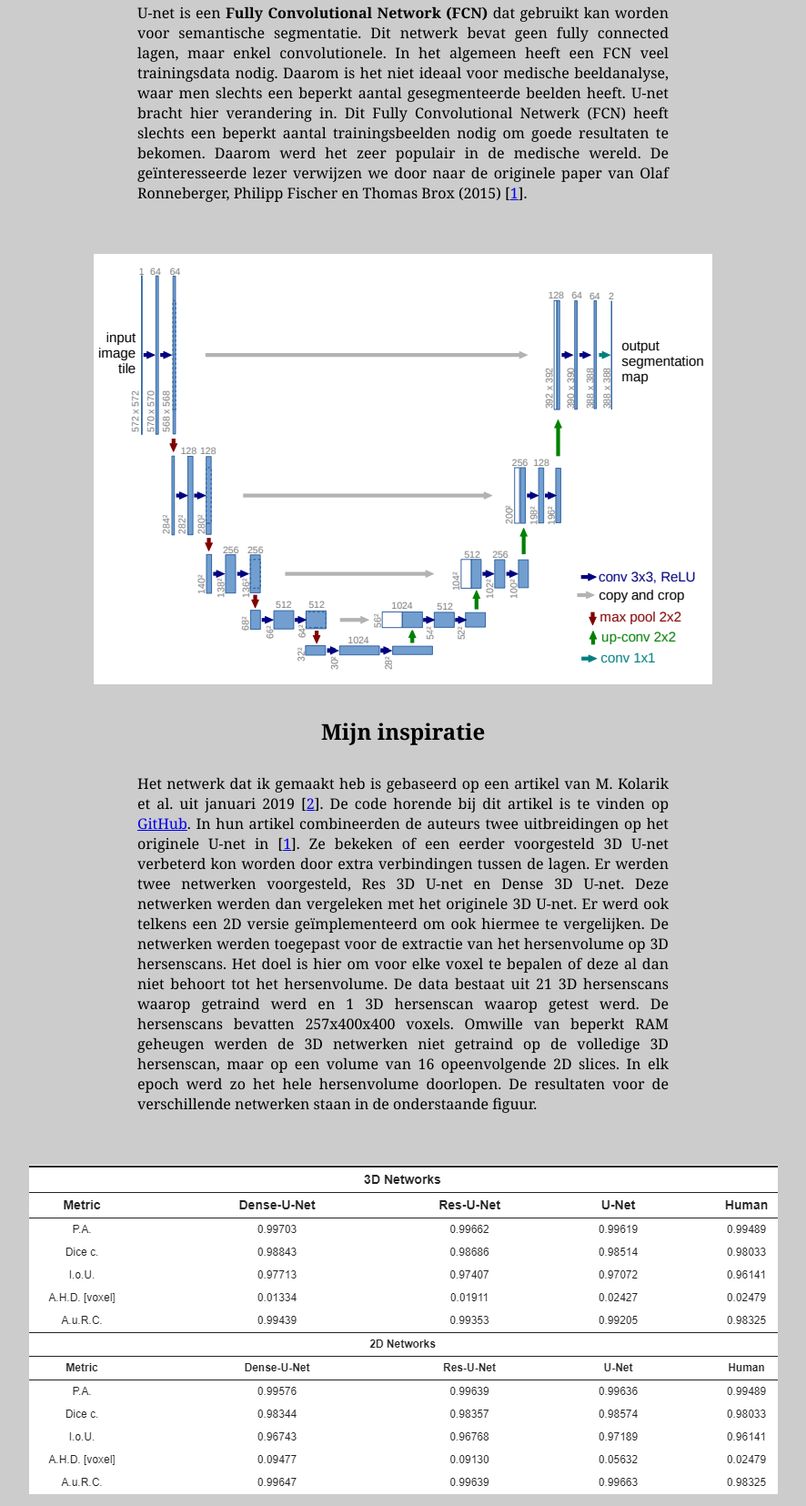
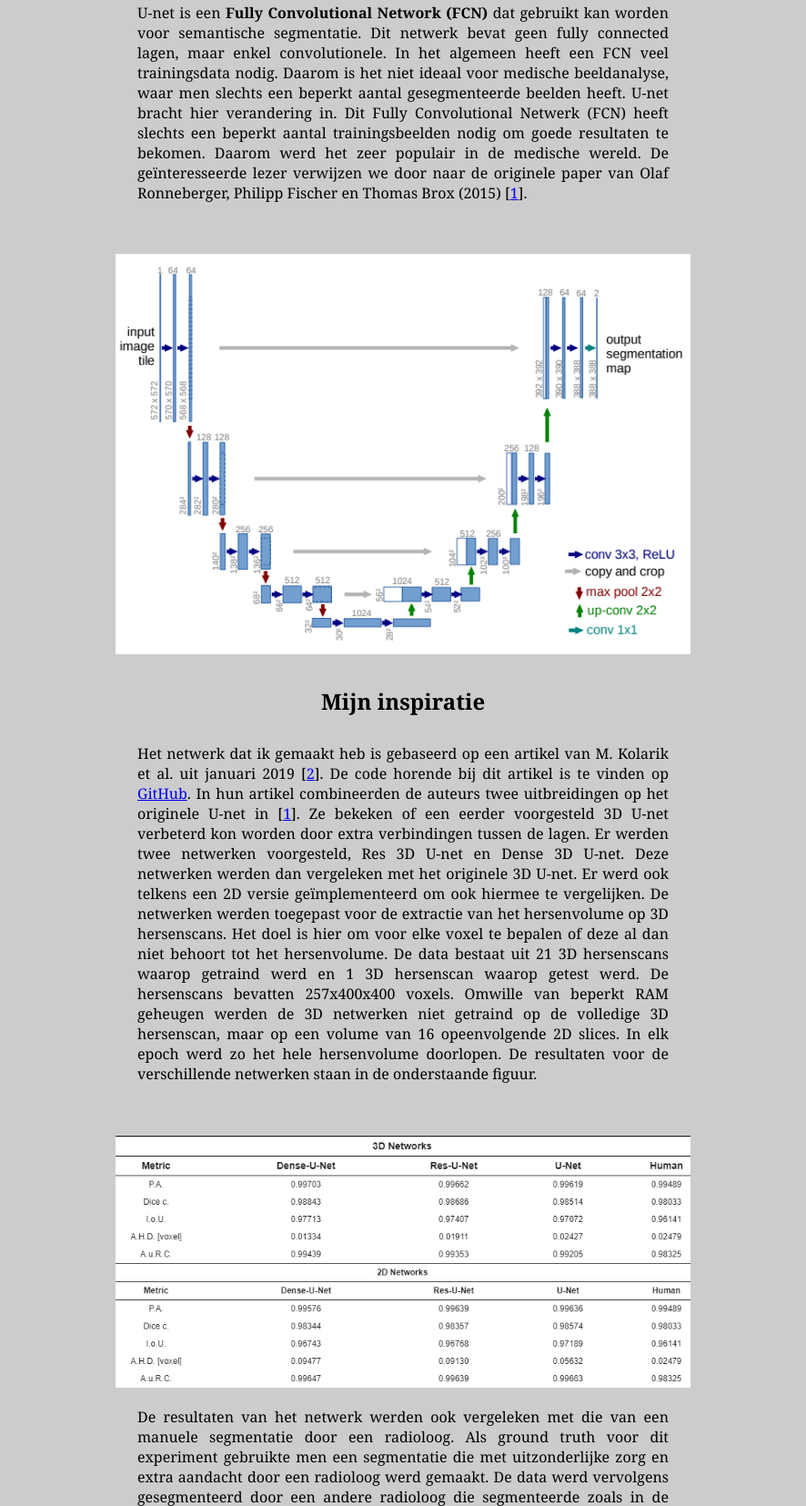
Before and after one commit to Joeri38/brain-segmentation-website, a plain HTML site: page U-net.html in a window 1280 px wide. Shown: the part 219-1874 px from the top of the page at 91% size, without its empty margins (197-1083 px from the left). Drawn offline with Linux system fonts and the light colour scheme.

Commit message:
changed width to percentage in U-net

```diff
--- a/U-net.html
+++ b/U-net.html
@@ -49,7 +49,7 @@
 	de medische wereld. De geïnteresseerde lezer verwijzen we door naar de originele paper van Olaf Ronneberger,
 	Philipp Fischer en Thomas Brox (2015) [<a href="https://arxiv.org/pdf/1505.04597.pdf" target="_blank">1</a>]. </p>
 
-<img src="U-net.png" alt="Schema van de U-net architectuur" title="U-net architectuur" width = "680"/>
+<img src="U-net.png" alt="Schema van de U-net architectuur" title="U-net architectuur" width = "50%"/>
 
 <h2> Mijn inspiratie</h2>
 
@@ -68,7 +68,7 @@
 	elk epoch werd zo het hele hersenvolume doorlopen. De resultaten voor de verschillende netwerken staan in de
 	onderstaande figuur. </p>
 
-<img alt="Resultaten van verschillende implementaties van U-net" src="resultaten.png" title="3D Unet resultaten" width="823"/>
+<img alt="Resultaten van verschillende implementaties van U-net" src="resultaten.png" title="3D Unet resultaten" width="50%"/>
 
 <p> De resultaten van het netwerk werden ook vergeleken met die van een manuele segmentatie door een radioloog. Als
 	ground truth voor dit experiment gebruikte men een segmentatie die met uitzonderlijke zorg en extra aandacht door
```
